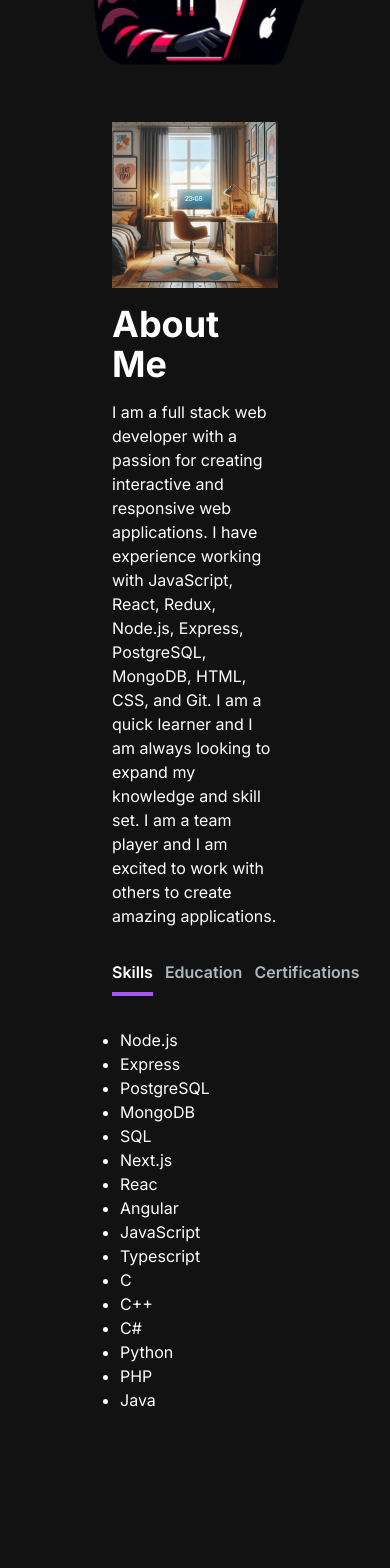
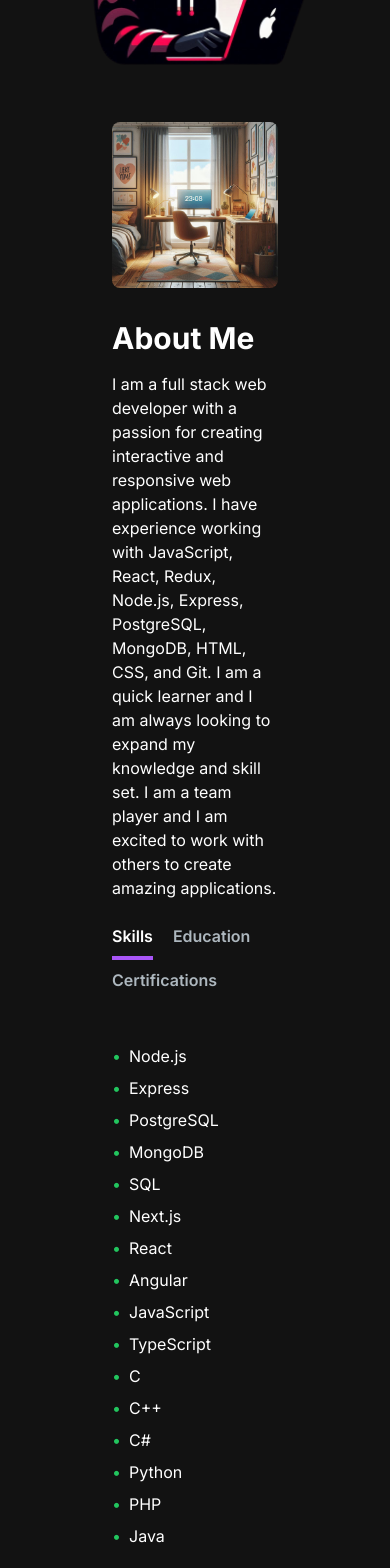
Before and after one commit to sage9705/portfolio, a Next.js app: page / in a window 390 px wide. Shown: the part 820-2388 px from the top of the page. Built offline with nearby package versions, Linux system fonts and the light colour scheme.

Commit message:
make about section responsive

```diff
--- a/src/app/components/aboutsection.jsx
+++ b/src/app/components/aboutsection.jsx
@@ -1,4 +1,4 @@
-"use client";
+'use client';
 import React, { useTransition, useState } from "react";
 import Image from "next/image";
 import TabButton from "./tabbutton";
@@ -7,44 +7,24 @@ const TAB_DATA = [
   {
     title: "Skills",
     id: "skills",
-    content: (
-      <ul className="list-disc pl-2">
-        <li>Node.js</li>
-        <li>Express</li>
-        <li>PostgreSQL</li>
-        <li>MongoDB</li>
-        <li>SQL</li>
-        <li>Next.js</li>
-        <li>Reac</li>
-        <li>Angular</li>
-        <li>JavaScript</li>
-        <li>Typescript</li>
-        <li>C</li>
-        <li>C++</li>
-        <li>C#</li>
-        <li>Python</li>
-        <li>PHP</li>
-        <li>Java</li>
-      </ul>
-    ),
+    content: [
+      "Node.js", "Express", "PostgreSQL", "MongoDB", "SQL", "Next.js",
+      "React", "Angular", "JavaScript", "TypeScript", "C", "C++",
+      "C#", "Python", "PHP", "Java"
+    ]
   },
   {
     title: "Education",
     id: "education",
-    content: (
-      <ul className="list-disc pl-2">
-        <li>B.A Philosophy & Information Science</li>
-        <li>University of Ghana</li>
-      </ul>
-    ),
+    content: [
+      "B.A Philosophy & Information Science",
+      "University of Ghana"
+    ]
   },
   {
     title: "Certifications",
     id: "certifications",
-    content: (
-      <ul className="list-disc pl-2">
-      </ul>
-    ),
+    content: []
   },
 ];
 
@@ -58,13 +38,47 @@ const AboutSection = () => {
     });
   };
 
+  const renderContent = (content) => {
+    if (tab === 'skills') {
+      return (
+        <ul className="flex flex-wrap -mx-2">
+          {content.map((item, index) => (
+            <li key={index} className="px-2 w-full sm:w-1/2 md:w-1/3 mb-2">
+              <span className="flex items-center">
+                <span className="mr-2 text-green-500">&#8226;</span>
+                {item}
+              </span>
+            </li>
+          ))}
+        </ul>
+      );
+    } else {
+      return (
+        <ul className="list-disc pl-6">
+          {content.map((item, index) => (
+            <li key={index}>{item}</li>
+          ))}
+        </ul>
+      );
+    }
+  };
+
   return (
     <section className="text-white" id="about">
-      <div className="md:grid md:grid-cols-2 gap-8 items-center py-8 px-4 xl:gap-16 sm:py-16 xl:px-16">
-        <Image src="/images/about-image.jpg" width={500} height={500} />
-        <div className="mt-4 md:mt-0 text-left flex flex-col h-full">
-          <h2 className="text-4xl font-bold text-white mb-4">About Me</h2>
-          <p className="text-base lg:text-lg">
+      <div className="container mx-auto px-4 py-8 sm:py-16">
+        <div className="grid grid-cols-1 md:grid-cols-2 gap-8 items-center">
+          <div className="w-full h-auto aspect-square relative">
+            <Image
+              src="/images/about-image.jpg"
+              layout="fill"
+              objectFit="cover"
+              alt="About me"
+              className="rounded-lg"
+            />
+          </div>
+          <div className="flex flex-col h-full">
+            <h2 className="text-3xl sm:text-4xl font-bold mb-4">About Me</h2>
+            <p className="text-base sm:text-lg mb-6">
               I am a full stack web developer with a passion for creating
               interactive and responsive web applications. I have experience
               working with JavaScript, React, Redux, Node.js, Express, PostgreSQL,
@@ -72,31 +86,20 @@ const AboutSection = () => {
               looking to expand my knowledge and skill set. I am a team player and
               I am excited to work with others to create amazing applications.
             </p>
-          <div className="flex flex-row justify-start mt-8">
+            <div className="flex flex-wrap gap-2 mb-6">
+              {TAB_DATA.map((tabItem) => (
                 <TabButton
-              selectTab={() => handleTabChange("skills")}
-              active={tab === "skills"}
+                  key={tabItem.id}
+                  selectTab={() => handleTabChange(tabItem.id)}
+                  active={tab === tabItem.id}
                 >
-              {" "}
-              Skills{" "}
+                  {tabItem.title}
                 </TabButton>
-            <TabButton
-              selectTab={() => handleTabChange("education")}
-              active={tab === "education"}
-            >
-              {" "}
-              Education{" "}
-            </TabButton>
-            <TabButton
-              selectTab={() => handleTabChange("certifications")}
-              active={tab === "certifications"}
-            >
-              {" "}
-              Certifications{" "}
-            </TabButton>
+              ))}
             </div>
-          <div className="mt-8">
-            {TAB_DATA.find((t) => t.id === tab).content}
+            <div className="mt-4">
+              {renderContent(TAB_DATA.find((t) => t.id === tab).content)}
+            </div>
           </div>
         </div>
       </div>
--- a/src/app/globals.css
+++ b/src/app/globals.css
@@ -1,3 +1,27 @@
 @tailwind base;
 @tailwind components;
 @tailwind utilities;
+
+:root {
+  --foreground-rgb: 0, 0, 0;
+  --background-start-rgb: 214, 219, 220;
+  --background-end-rgb: 255, 255, 255;
+}
+
+@media (prefers-color-scheme: dark) {
+  :root {
+    --foreground-rgb: 255, 255, 255;
+    --background-start-rgb: 0, 0, 0;
+    --background-end-rgb: 0, 0, 0;
+  }
+}
+
+body {
+  color: rgb(var(--foreground-rgb));
+  background: linear-gradient(
+      to bottom,
+      transparent,
+      rgb(var(--background-end-rgb))
+    )
+    rgb(var(--background-start-rgb));
+}
```
Lines whose indentation alone changed are shown as unchanged.
